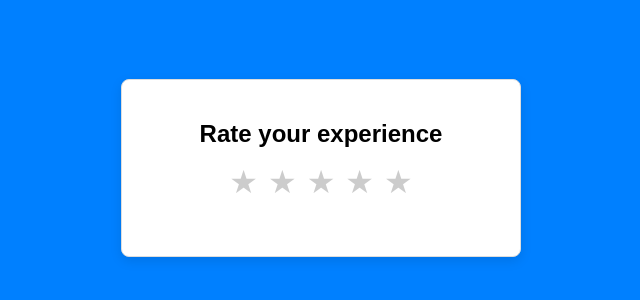
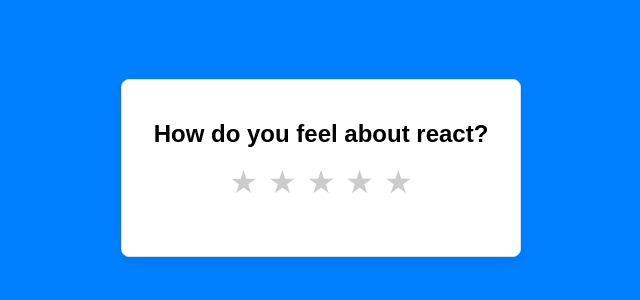
Before and after one commit to tanjimahmmed/Rating-UI, a React (Vite) app: page / in a window 1280 px wide. Shown: the part 232-532 px from the top of the page, without its empty margins (319-959 px from the left). Built offline with nearby package versions, Linux system fonts and the light colour scheme.

Commit message:
props usage

```diff
--- a/src/App.jsx
+++ b/src/App.jsx
@@ -1,30 +1,20 @@
 // import { useState } from "react";
 import Rating from "./components/Rating";
 
-// const Counter = () => {
-//   // const [count, setCount] = useState(() => {
-//   //   console.log('Init count state...');
-//   //   return 0;
-//   // });
-
-
-
-//   return (
-//     <>
-//       <button onClick={() =>
-//       setCount((prevCount) => {
-//         console.log(prevCount)
-//         return prevCount + 1
-//       })}>Increment</button>
-//     </>
-//   )
-// }
 
 const App = () => {
   return (
     <>
-      <Rating/>
-      {/* <Counter/> */}
+      <Rating
+      heading="How do you feel about react?"
+      feedbackMessages={[
+        'Hate it',
+        'Dislike it',
+        'Meh',
+        'Like it',
+        'Love it'
+      ]}
+      />
     </>
   )
 }
--- a/src/components/Rating.jsx
+++ b/src/components/Rating.jsx
@@ -1,14 +1,15 @@
 import { useState } from "react";
-const Rating = () => {
+const Rating = ({heading = 'Rate your experience', color='gold',
+    feedbackMessages = ['Terrible','Poor','Fair','Good','Excellent']
+}) => {
 
 const [rating, setRating] = useState(0);
 const [hover, setHover] = useState(0);
 
 const stars = Array.from({length: 5}, (_, i) => i + 1);
-const feedbackMessages = ['Terrible','Poor','Fair','Good','Excellent']
 
   return <div className="rating-container">
-        <h2>Rate your experience</h2>
+        <h2>{heading}</h2>
         <div className="stars">
             {stars.map((star) => (
                 <span
@@ -16,7 +17,9 @@
                 onMouseEnter={() => setHover(star)}
                 onMouseLeave={() => setHover(0)}
                 key={star}
-                className={`star ${star <= (hover || rating) ? 'active' : ''}`}>{'\u2605'}
+                className='star'
+                style={{color: star <= (hover || rating) ? color: '#ccc'}}
+                >{'\u2605'}
                 </span>
             ))}
         </div>
```
